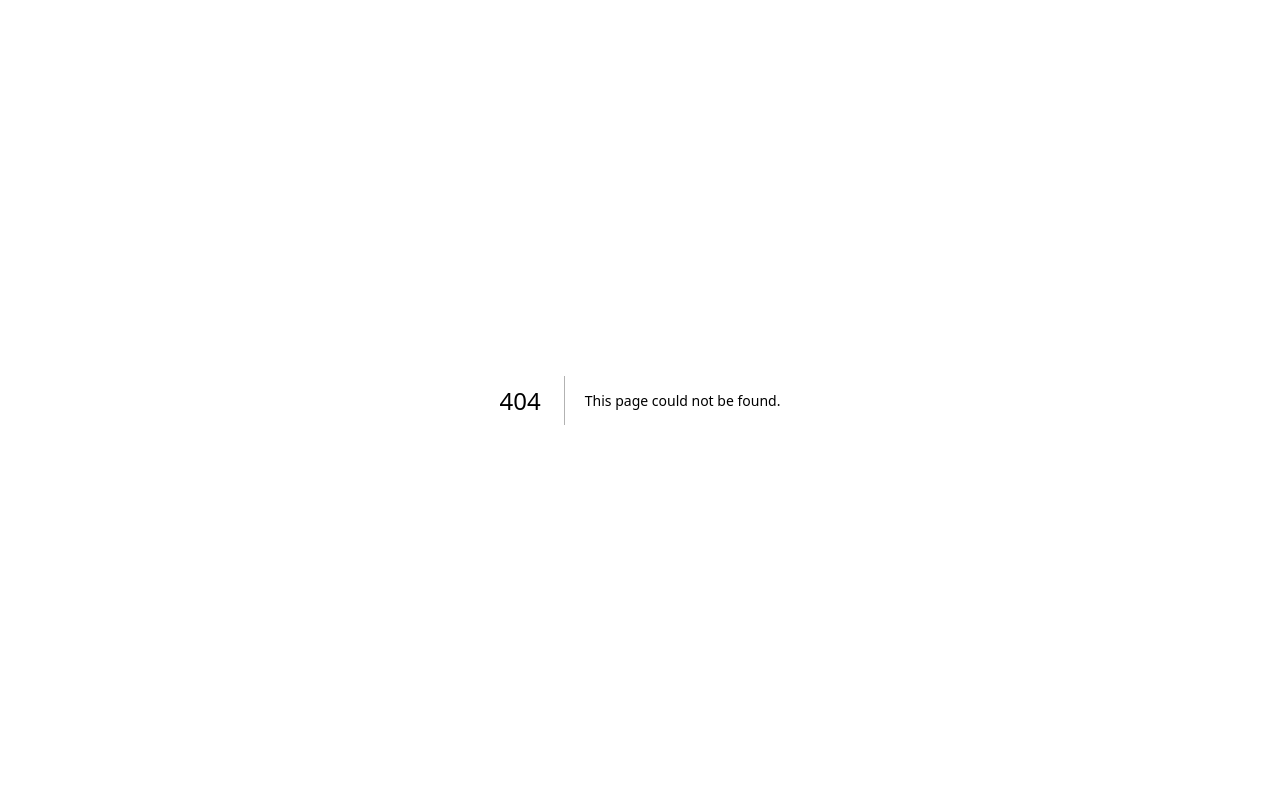
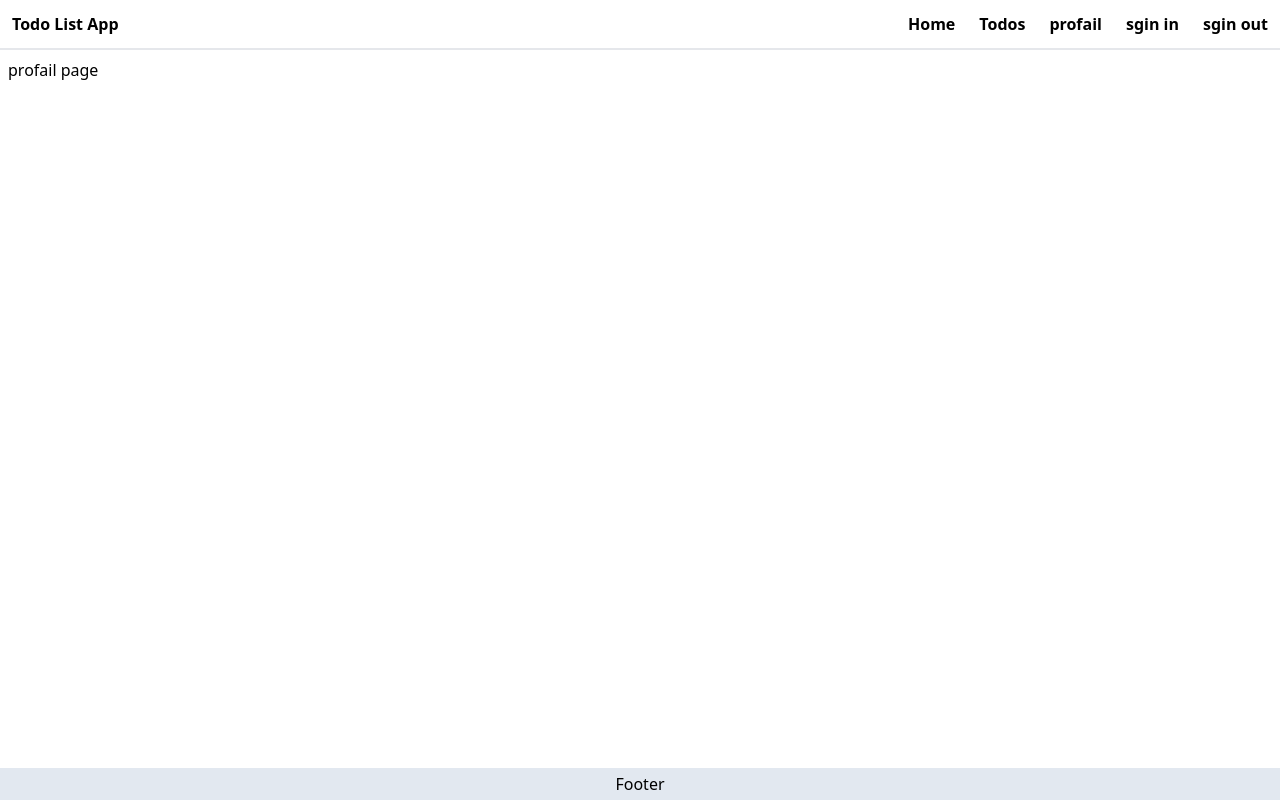
Before and after one commit to mohammadsalarvand403/Api-Routes-in-Next, a Next.js app: page /Profail/profail in a window 1280 px wide. Before the commit this address had no page. Built offline with nearby package versions, Linux system fonts and the light colour scheme.

Commit message:
authentication with Next Auth

```diff
--- a/components/AddNewTodo/AddNewTodo.jsx
+++ b/components/AddNewTodo/AddNewTodo.jsx
@@ -8,7 +8,7 @@ const AddNewTodo = ({onAdd}) => {
     const [isShow,setIsShow]=useState(false);
     const changeHandler=(e)=>{
       e.preventDefault();
-      setFormData({...formData,[e.target.name]:e.target.value})
+      setFormData({...formData,[e.target.name]:e.target.value});
 
     }
 
--- a/containers/Layout/Header.jsx
+++ b/containers/Layout/Header.jsx
@@ -1,9 +1,39 @@
+import Link from "next/link";
+
 const Header = () => {
     return (
-        <nav className=" flex justify-center font-bold text-center py-3 px-3 border-b-2">
+        <nav className=" flex justify-between font-bold text-center py-3 px-3 border-b-2">
         <h1 className="">
-          TodoList App Using Next.js & TailwindCss
+         <a href="#">Todo List App</a>
         </h1>
+        <ul className="flex items-center gap-x-6 ">
+        <li>
+          <Link href={"/"}>
+          Home
+          </Link>
+          </li>
+         <li>
+         <Link href={"/todod"}>
+          Todos
+          </Link>
+         </li>
+         <li>
+         <Link href={"/Profail/profail"}>
+          profail
+          </Link>
+         </li>
+        <li>
+        <Link href={"#"}>
+          sgin in
+          </Link>
+        </li>
+        <li>
+        <Link href={"#"}>
+          sgin out
+          </Link>
+        </li>
+
+        </ul>
        </nav>
       );
 }
--- a/containers/Layout/index.jsx
+++ b/containers/Layout/index.jsx
@@ -4,7 +4,9 @@ const Layout = ({children}) => {
     return (
         <div>
             <Header/>
-                {children}
+            <div className="container p-2 xl:max-w-screen-xl mx-auto">
+            {children}
+            </div>
             <Footer/>
         </div>
     );
--- a/package.json
+++ b/package.json
@@ -15,6 +15,7 @@
     "eslint-config-next": "13.1.6",
     "mongoose": "^6.9.1",
     "next": "13.1.6",
+    "next-auth": "^4.19.2",
     "react": "18.2.0",
     "react-dom": "18.2.0",
     "swr": "^2.0.3"
--- /dev/null
+++ b/pages/Profail/profail.jsx
@@ -0,0 +1,14 @@
+import Layout from "@/containers/Layout";
+
+const Profail = () => {
+    return (
+        <Layout>
+            <h1>profail page</h1>
+        </Layout>
+     );
+}
+
+export default Profail;
+<Layout>
+    <h1>profail.page</h1>
+</Layout>
--- /dev/null
+++ b/pages/api/auth/[...nextauth].js
@@ -0,0 +1,13 @@
+import nextAuth from "next-auth";
+import GithubProvider from "next-auth/providers/github"
+
+
+export default nextAuth({
+    providers:[
+      GithubProvider({
+        clientId: process.env.GITHUB_ID,
+        clientSecret: process.env.GITHUB_SECRET
+      }),
+
+    ]
+})
--- a/pages/edit/[todoId].js
+++ b/pages/edit/[todoId].js
@@ -25,8 +25,8 @@ const EditTodo = ({todo}) => {
     const router =useRouter()
     return (
         <Layout>
-        <div className="flex justify-center">
-        <h1 className=" flex justify-center left-0 right-0">todo Edit page</h1>
+        <div className="flex items-center flex-col">
+        <h1 className=" text-lg max-w-md bg-white p-2 md:p-4 rounded-xl">todo Edit page</h1>
                     <form className="w-full max-w-screen-md bg-white p-2 md:p-4 rounded-xl"
                     onSubmit={submitHandler}>
                     <div className="mb-4">
--- a/pages/index.js
+++ b/pages/index.js
@@ -2,6 +2,7 @@ import AddNewTodo from "@/components/AddNewTodo/AddNewTodo";
 import TodoList from "@/components/Todos/TodosList";
 import Layout from "@/containers/Layout";
 import Todo from "@/server/models/Todo";
+import dbConnect from "@/server/utils/dbConnect";
 import axios from "axios"
 import {  useState } from "react"
 export default function Home({todos}) {
@@ -43,7 +44,7 @@ export default function Home({todos}) {
   )
   }
 export async function getServerSideProps(context){
-
+  dbConnect()
   const todos=await Todo.find({});
 
   return{
--- a/pages/todos/[todoId].js
+++ b/pages/todos/[todoId].js
@@ -1,12 +1,15 @@
 import Layout from "@/containers/Layout";
+import dbConnect from "@/server/utils/dbConnect";
 import { getOneTodo } from "../api/todos/[todoId]";
 
 const TodoPage = ({todo}) => {
     return (
         <Layout>
-            <h1>todo detail page</h1>
-            <h2>title:{todo.title}</h2>
-            <p>description:{todo.description}</p>
+        <div className=" ">
+        <h1 className="text-lg font-bold mb-4">todo detail page</h1>
+        <h2><strong className="font-bold">title:</strong>{todo.title}</h2>
+        <p><strong className="font-bold">description:</strong>{todo.description}</p>
+        </div>
         </Layout>
       );
 }
@@ -14,6 +17,7 @@ const TodoPage = ({todo}) => {
 export default TodoPage;
 
 export async function getServerSideProps(context){
+    dbConnect()
     const {query}=context;
     const todo=await getOneTodo(query);
 
--- a/tailwind.config.js
+++ b/tailwind.config.js
@@ -12,5 +12,7 @@ module.exports = {
   theme: {
     extend: {},
   },
-  plugins: [],
+  plugins: [
+
+  ],
 }
```
Also changed, not shown: 1 other file (tests, documents, lock files or other folders).
